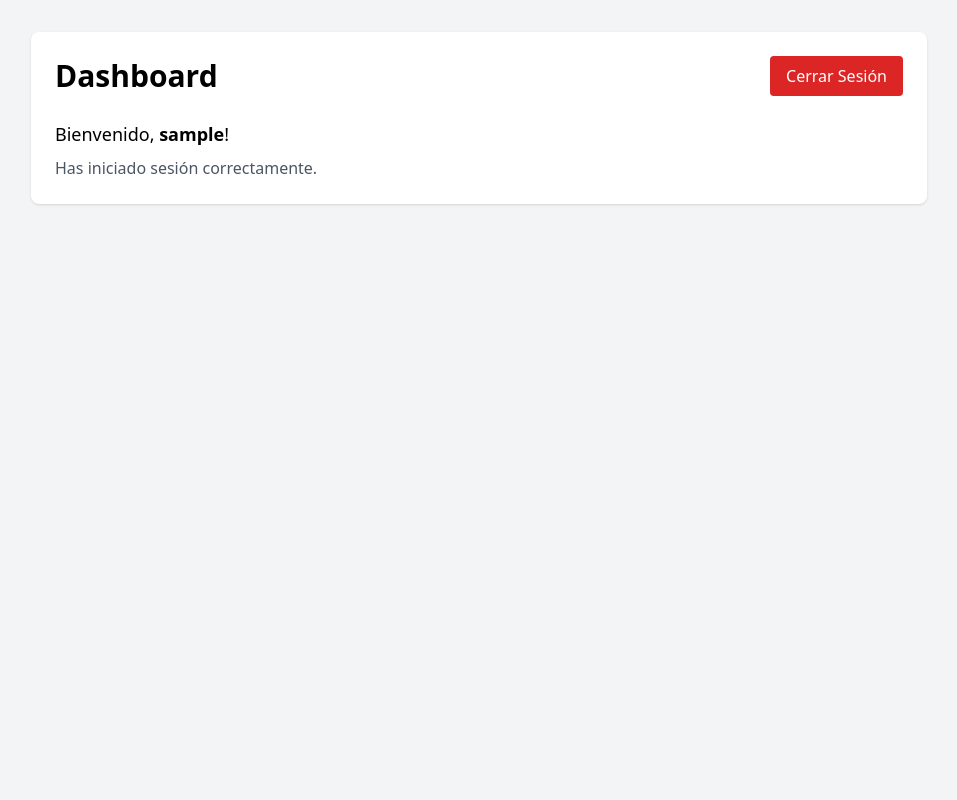
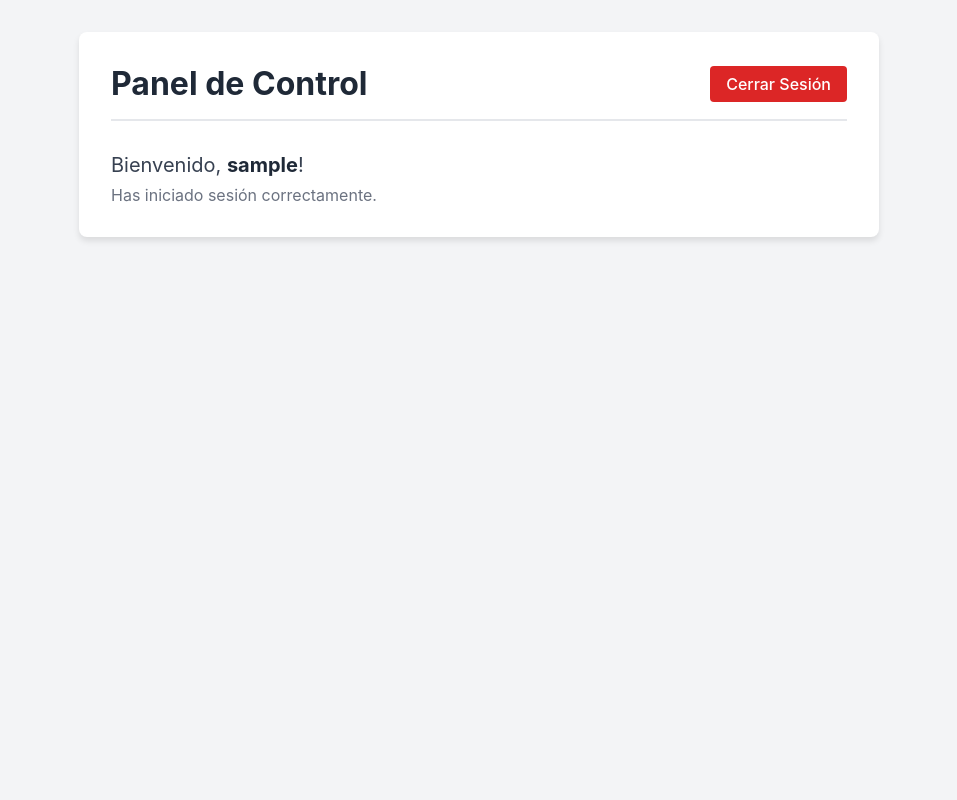
Before and after one commit to 4ntoniomj/PHP, a PHP site: page /dashboard.php in a window 1280 px wide. Shown: the whole page, without its empty margins (161-1118 px from the left). Run offline with PHP 8.4, Linux system fonts and the light colour scheme; the visitor is signed in with stand-in values (Sample User, id 1); some libraries are stand-ins or nearby versions.

Commit message:
dashboard corregido.

```diff
--- a/phpwww-data/public/dashboard.php
+++ b/phpwww-data/public/dashboard.php
@@ -1,9 +1,7 @@
 <?php
-// INICIA SESIÓN PRIMERO
 session_start();
-
-require_once '../app/auth.php';
-require_once '../app/utils.php';
+require_once __DIR__ . '/../app/auth.php';
+require_once __DIR__ . '/../app/utils.php';
 
 require_login(); // Protege la página
 ?>
@@ -11,20 +9,88 @@ require_login(); // Protege la página
 <html lang="es">
 <head>
     <meta charset="UTF-8">
-    <title>Dashboard</title>
-    <script src="https://cdn.tailwindcss.com"></script>
+    <meta name="viewport" content="width=device-width, initial-scale=1.0">
+    <title>Panel de Control</title>
+    <style>
+        * {
+            margin: 0;
+            padding: 0;
+            box-sizing: border-box;
+        }
+
+        body {
+            font-family: -apple-system, BlinkMacSystemFont, 'Segoe UI', Roboto, 'Helvetica Neue', Arial, sans-serif;
+            background-color: #f3f4f6;
+            padding: 2rem;
+            min-height: 100vh;
+        }
+
+        .container {
+            max-width: 800px;
+            margin: 0 auto;
+            background-color: #ffffff;
+            padding: 2rem;
+            border-radius: 8px;
+            box-shadow: 0 4px 6px rgba(0, 0, 0, 0.1);
+        }
+
+        .header {
+            display: flex;
+            justify-content: space-between;
+            align-items: center;
+            margin-bottom: 2rem;
+            padding-bottom: 1rem;
+            border-bottom: 2px solid #e5e7eb;
+        }
+
+        .title {
+            font-size: 2rem;
+            font-weight: bold;
+            color: #1f2937;
+        }
+
+        .logout-btn {
+            background-color: #dc2626;
+            color: white;
+            padding: 0.5rem 1rem;
+            border-radius: 4px;
+            text-decoration: none;
+            font-weight: 500;
+            transition: background-color 0.2s;
+        }
+
+        .logout-btn:hover {
+            background-color: #b91c1c;
+        }
+
+        .welcome {
+            font-size: 1.25rem;
+            color: #374151;
+        }
+
+        .welcome strong {
+            color: #1f2937;
+        }
+
+        .info {
+            color: #6b7280;
+            margin-top: 0.5rem;
+        }
+    </style>
 </head>
-<body class="bg-gray-100 p-8">
-    <div class="max-w-4xl mx-auto bg-white p-6 rounded-lg shadow">
-        <div class="flex justify-between items-center mb-6">
-            <h1 class="text-3xl font-bold">Dashboard</h1>
-            <a href="logout.php" class="bg-red-600 text-white px-4 py-2 rounded hover:bg-red-700">
-                Cerrar Sesión
-            </a>
+<body>
+    <div class="container">
+        <div class="header">
+            <h1 class="title">Panel de Control</h1>
+            <a href="logout.php" class="logout-btn">Cerrar Sesión</a>
         </div>
 
-        <p class="text-lg">Bienvenido, <strong><?= especial(get_current_username()) ?></strong>!</p>
-        <p class="text-gray-600 mt-2">Has iniciado sesión correctamente.</p>
+        <p class="welcome">
+            Bienvenido, <strong><?= especial(get_current_username()) ?></strong>!
+        </p>
+        <p class="info">
+            Has iniciado sesión correctamente.
+        </p>
     </div>
 </body>
 </html>
```
